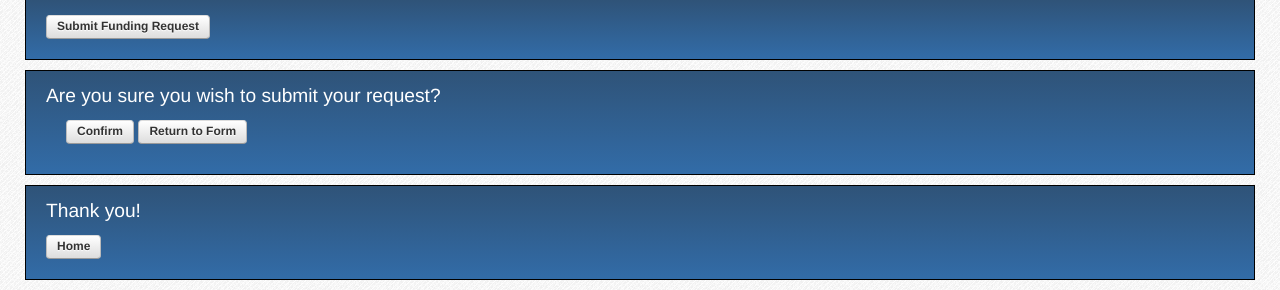
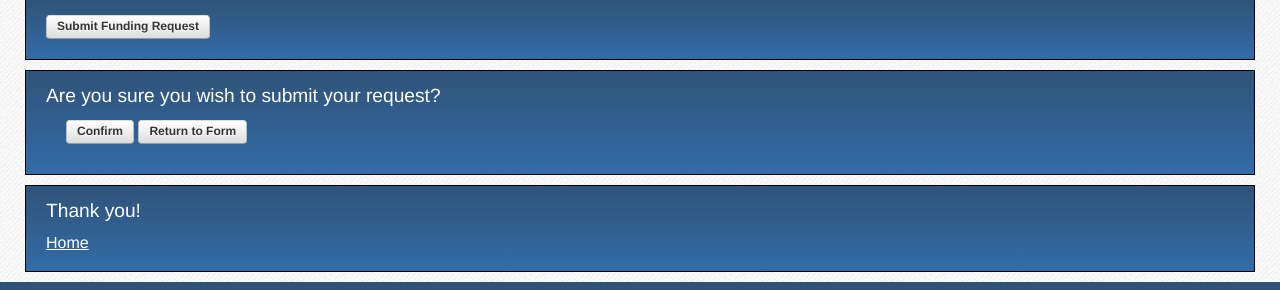
Before and after one commit to noahsark769/asuc-funding-app, a Django app: page /create_request/ in a window 1280 px wide. Shown: the part 3612-3902 px from the top of the page. Run offline with Django 3.2, Linux system fonts and the light colour scheme; data that the repository does not hold is empty; parts of the project's set-up code (start-up, migrations or seed data) failed here and were passed over; some libraries are stand-ins or nearby versions.

Commit message:
change home link

```diff
--- a/asucfunding/asucfunding/templates/submitter_create.html
+++ b/asucfunding/asucfunding/templates/submitter_create.html
@@ -556,7 +556,7 @@
 		</div>
 		<div id='thank_you'>
 			<h2>Thank you!</h2>
-			<a href='/'><button id='go_home' class='cancel'>Home</button></a>
+			<a href='/'>Home</a>
 		</div>
 	</form>
 {% endblock %}
```
